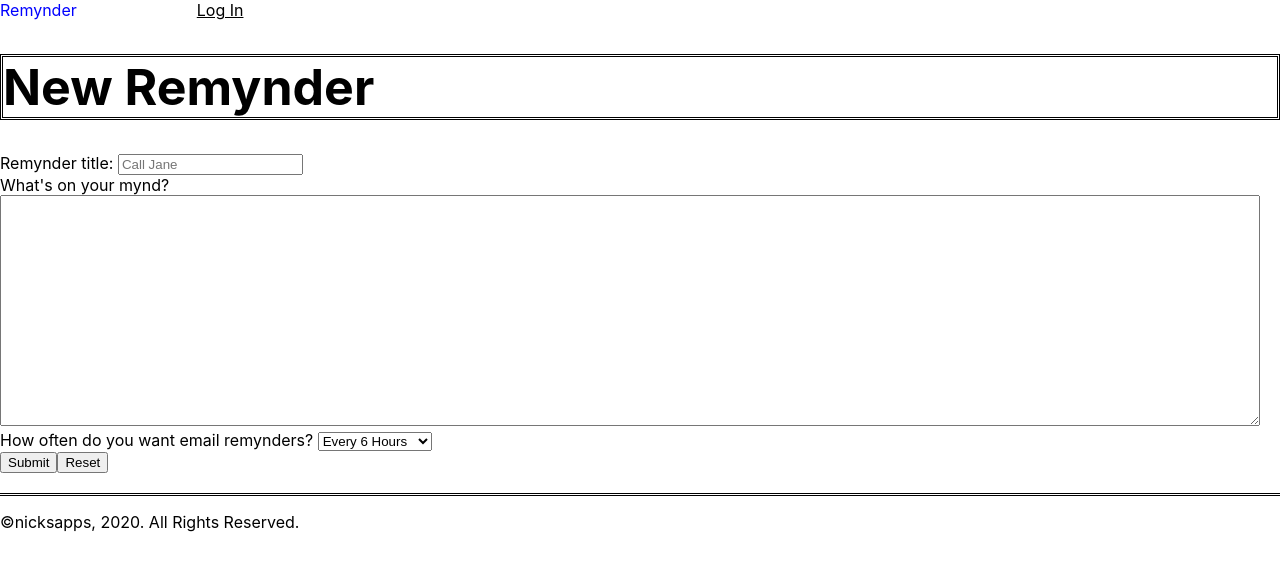
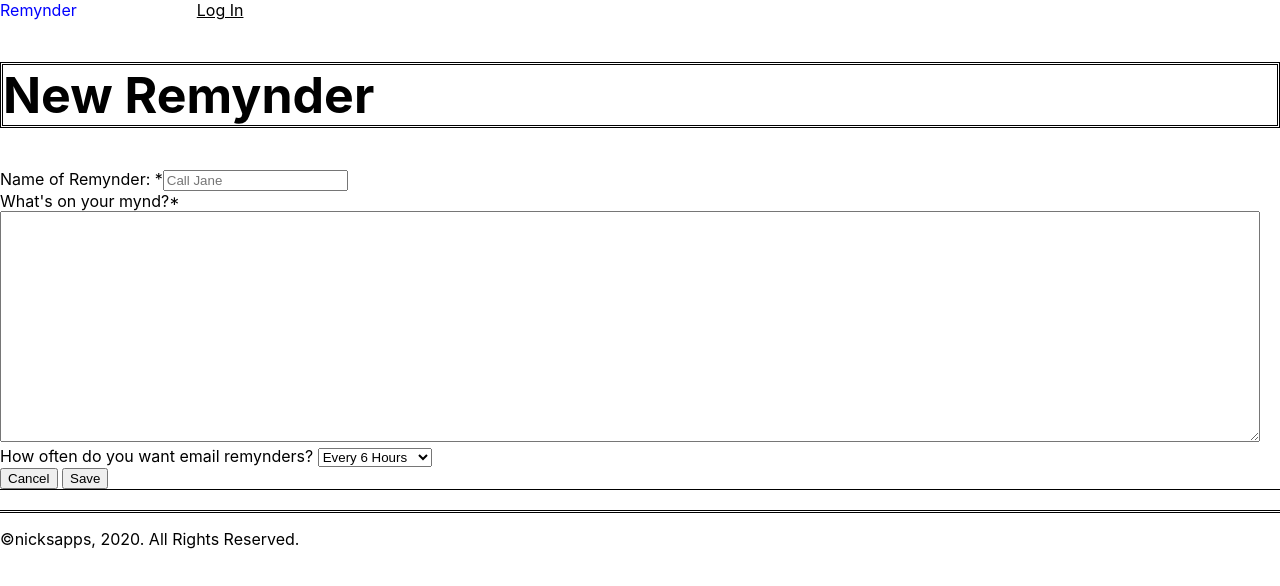
Before and after one commit to nickwilliams4/remynder-app, a React (Create React App) app: page /AddNote in a window 1280 px wide. Shown: the top 586 px of the page. Built offline with nearby package versions, Linux system fonts and the light colour scheme; no server answers.

Commit message:
working delete button

```diff
--- a/package.json
+++ b/package.json
@@ -6,6 +6,7 @@
     "@testing-library/jest-dom": "^4.2.4",
     "@testing-library/react": "^9.5.0",
     "@testing-library/user-event": "^7.2.1",
+    "moment": "^2.24.0",
     "react": "^16.13.0",
     "react-dom": "^16.13.0",
     "react-router-dom": "^5.1.2",
--- a/src/AddNote/AddNote.js
+++ b/src/AddNote/AddNote.js
@@ -1,44 +1,116 @@
 import React, { Component } from 'react'
-import Content from '../Content/Content'
-import { Link } from 'react-router-dom'
+import config from '../config'
+import ApiContext from '../ApiContext'
+import NotFoundPage from '../NotFoundPage/NotFoundPage'
 import './AddNote.css'
 
+const Required = () => (
+  <span className='AddNote__required'>*</span>
+)
+
 export default class AddNote extends Component {
+  static contextType = ApiContext;
+
+  state = {
+    error: null,
+  };
+
+  handleSubmit = e => {
+    e.preventDefault()
+    const { title, content, remynder } = e.target
+    const notes = {
+      title: title.value,
+      content: content.value,
+      remynder: remynder.value
+    }
+    this.setState({ error: null })
+    fetch(`${config.API_ENDPOINT}/notes`, {
+      method: 'POST',
+      body: JSON.stringify(notes),
+      headers: { 'Content-Type': 'application/json' }
+
+    })
+      .then(res => {
+        if (!res.ok) {
+          return res.json().then(error => {
+            throw error
+          })
+        }
+        return res.json()
+      })
+      .then(data => {
+        this.context.addNote(data)
+        this.props.history.push('/NotePage')
+      })
+      .catch(error => {
+        this.setState({ error })
+      })
+  }
+  handleClickCancel = () => {
+    this.props.history.push('/')
+  };
+
   render() {
+    const { error } = this.state
     return (
-      <Content className='AddNote'>
+      <NotFoundPage>
+        <section className='AddNote'>
           <main role="main">
             <header>
               <h1>New Remynder</h1>
             </header>
-          <form id="record-remynder">
-            <div class="form-section">
-              <label for="remynder-title">Remynder title: </label>
-              <input type="text" name="remynder-title" placeholder="Call Jane" required></input>
+            <form
+              className="AddNote_form"
+              onSubmit={this.handleSubmit}
+            >
+              <div className='AddNote__error' role='alert'>
+                {error && <p>{error.message}</p>}
               </div>
-            <div class="form-section">
-              <label for="remynder-summary">What's on your mynd?</label>
+              <div className="form-section">
+                <label htmlFor="title">
+                  Name of Remynder:
+                  {' '}
+                  </label>
+                  <Required />
+                <input
+                  type="text"
+                  title="title"
+                  id="title"
+                  placeholder="Call Jane"
+                  required>
+                  </input>
+              </div>
               <div>
-              <textarea name="remynder-summary" rows="15" required></textarea>
+                <label htmlFor="content">
+                  What's on your mynd?
+                  {''}
+                  <Required />
+                  </label>
+                  <textarea title="content" id="content" rows="15" required></textarea>
               </div>
-            </div>
-            <div class="frequency-container" class="form-section">
-              <label for="frequency">How often do you want email remynders? </label>
-              <select id="cars">
-                <option value="six-hours">Every 6 Hours</option>
-                <option value="twelve-hours">Every 12 Hours</option>
-                <option value="twenty-four-hours">Every 24 Hours</option>
-                <option value="forty-eight-hours">Every 2 Days</option>
-                <option value="custom">Custom</option>
+              <div className="frequency-container" className="form-section">
+                <label htmlFor="frequency">How often do you want email remynders? </label>
+                <select title="remynder" id="remynder">
+                  <option value="Every 6 Hours">Every 6 Hours</option>
+                  <option value="Every 12 Hours">Every 12 Hours</option>
+                  <option value="Every 24 Hours">Every 24 Hours</option>
+                  <option value="Every 2 days">Every 2 Days</option>
                 </select>
               </div>
-            <Link to='/NotePage'>
-            <button type="submit">Submit</button>
-              </Link>
-            <button type="reset">Reset</button>
+
+              <div className='AddNote__buttons'>
+            <button type='button' onClick={this.handleClickCancel}>
+              Cancel
+            </button>
+            {' '}
+            <button type='submit'>
+              Save
+            </button>
+          </div>
             </form>
           </main>
-      </Content>
+        </section>
+      </NotFoundPage>
     )
   }
 }
--- a/src/App/App.js
+++ b/src/App/App.js
@@ -6,36 +6,55 @@ import HomePage from '../HomePage/HomePage'
 import NotePage from '../NotePage/NotePage'
 import AddNote from '../AddNote/AddNote'
 import NotFoundPage from '../NotFoundPage/NotFoundPage'
-import {findNote} from '../HelperFunctions'
 import ReturningUser from '../ReturningUser/ReturningUser'
+import config from '../config'
+import ApiContext from '../ApiContext'
+import NoteContent from '../NoteContent/NoteContent'
 
 export default class App extends Component {
   state = {
-    notes: [{id: "1",
-            "title": "Jamaica",
-            "content": "Cancel trip to Jamiaca",
-            created: "3/10/2020",
-            "remynder": "Every 12 hours"
-  },
-  {id: "2",
-  "title": "Dentist",
-  "content": "Make dentist appt for April",
-  created: "2/24/2020",
-  "remynder": "Every 2 days"
-},
-{id: "3",
-            "title": "New Novel Idea",
-            "content": "The dinsosaurs actually moved to Jupiter",
-            created: "1/18/2020",
-            "remynder": "Every 24 hours"
+    notes: []
+  };
+
+
+  componentDidMount() {
+    fetch(`${config.API_ENDPOINT}/notes`)
+      .then((notesRes) => {
+        if (!notesRes.ok)
+          return notesRes.json().then(e => Promise.reject(e));
+        return notesRes.json();
+      })
+      .then((notes) => {
+        this.setState({ notes });
+      })
+      .catch(error => {
+        console.error({ error });
+      });
   }
-]
+
+  handleDeleteNote = note_id => {
+    this.setState({
+        notes: this.state.notes.filter(note => note.id !== note_id)
+    });
 };
 
 
 
+addNote = note => {
+  this.setState({
+    notes: [ ...this.state.notes, note ],
+  })
+}
+
+
   render() {
+    const contextValue = {
+      notes: this.state.notes,
+      deleteNote: this.handleDeleteNote,
+      addNote: this.addNote
+    }
     return (
+      <ApiContext.Provider value={contextValue}>
         <div className='App'>
           <nav>
             <Nav />
@@ -43,8 +62,9 @@ export default class App extends Component {
           <main>
             <Switch>
               <Route exact path='/' component={HomePage} />
-            <Route path='/NotePage'><NotePage notes={this.state.notes}/></Route>
-            <Route path='/AddNote' component={AddNote} />
+              <Route path='/NotePage'><NotePage /></Route>
+              <Route path="/AddNote" component={AddNote} />
+              <Route path="/note/:note_id" component={NoteContent} />
               <Route path='/ReturningUser' component={ReturningUser} />
               <Route component={NotFoundPage} />
             </Switch>
@@ -53,6 +73,7 @@ export default class App extends Component {
             <Footer />
           </footer>
         </div>
+      </ApiContext.Provider>
     )
   }
 }
--- a/src/HelperFunctions.js
+++ b/src/HelperFunctions.js
@@ -1,2 +1,2 @@
-export const findNote = (notes=[], noteId) =>
-  notes.find(note => note.id === noteId)
+export const findNote = (notes=[], note_id) =>
+  notes.find(note => note.id === note_id)
--- a/src/NotFoundPage/NotFoundPage.js
+++ b/src/NotFoundPage/NotFoundPage.js
@@ -1,13 +1,21 @@
 import React, { Component } from 'react'
-import Content from '../Content/Content'
 
 export default class NotFoundPage extends Component {
+  constructor(props) {
+    super(props);
+    this.state = {
+      hasError: false
+    };
+  }
+  static getDerivedStateFromError(error) {
+    return { hasError: true };
+  }
   render() {
+    if (this.state.hasError) {
     return (
-      <Content className='NotFoundPage'>
-        <h2>Page Not Found</h2>
-        <p>This page doesn't exist, try going back or using the navigation menu</p>
-      </Content>
-    )
+      <h2>Something went wrong. Please try again later.</h2>
+    );
+    }
+    return this.props.children;
   }
 }
--- /dev/null
+++ b/src/Note/Note.css
@@ -0,0 +1,17 @@
+.newRemynder {
+  text-decoration: underline;
+}
+
+section {
+  border-bottom: solid;
+  border-width: thin;
+}
+
+.Note {
+  border-bottom: solid;
+  border-width: thin;
+}
+
+ul {
+  padding: 0;
+}
--- /dev/null
+++ b/src/NoteContent/NoteContent.js
@@ -0,0 +1,41 @@
+import React from 'react'
+import ApiContext from '../ApiContext'
+import { findNote } from '../HelperFunctions'
+import moment from 'moment'
+
+export default class NoteContent extends React.Component {
+  static defaultProps = {
+    history: {
+      goBack: () => { }
+    },
+    match: {
+      params: {}
+    }
+  }
+  static contextType = ApiContext;
+
+  render() {
+    const { notes } = this.context
+    const { note_id } = this.props.match.params
+    const note = findNote(notes, note_id) || {}
+    console.log(note_id)
+    return (
+      <div className='NotePageNav'>
+        <div className='Note_title'>{note.title}</div>
+        <h4>{note.content}</h4>
+      <div className='Note__dates'>
+        <div className='Note__dates-modified'>
+          Modified:
+          {' '}
+          <span className='Date'>
+            {moment(note.created).format('MMM Do YYYY')}
+          </span>
+        </div>
+      </div>
+      <div className='Note__Content'>
+      </div>
+      <p>Remynder: {note.remynder}</p>
+      </div>
+    )
+  }
+}
--- a/src/NotePage/NotePage.css
+++ b/src/NotePage/NotePage.css
@@ -2,7 +2,7 @@
   text-decoration: underline;
 }
 
-section {
-  border-bottom: solid;
-  border-width: thin;
+
+ul {
+  list-style: none;
 }
--- a/src/NotePage/NotePage.js
+++ b/src/NotePage/NotePage.js
@@ -1,12 +1,15 @@
 import React, { Component } from 'react'
 import { Link } from 'react-router-dom'
-import Content from '../Content/Content'
 import './NotePage.css'
+import Note from '../Note/Note'
+import ApiContext from '../ApiContext'
 
 export default class NotePage extends Component {
+  static contextType = ApiContext
+
   render() {
+    const { notes = [] } = this.context
     return (
-      <Content className='notes'>
       <main role="main">
         <header role="banner">
           <h1>Your Remynders</h1>
@@ -19,18 +22,22 @@ export default class NotePage extends Component {
             </Link>
           </header>
         </section>
-          {this.props.notes.map(note =>  <section>
-              <header>
-                <h2>{note.title}</h2>
-                <h4>{note.content}</h4>
-                <p>Created: {note.created}</p>
-                <p>Remynder: {note.remynder}</p>
-              </header>
-              <button>Edit</button>
-              <button>Delete</button>
-            </section>)}
+        <section className='NoteList'>
+          <ul>
+            {notes.map(note =>
+              <li key={note.id}>
+                <Note
+                  id={note.id}
+                  title={note.title}
+                  content={note.content}
+                  created={note.created}
+                  remynder={note.remynder}
+                />
+              </li>
+            )}
+          </ul>
+        </section>
       </main>
-      </Content>
     )
   }
 }
```
Also changed, not shown: src/Note/Note.js (+24 -16 lines), 1 other file (tests, documents, lock files or other folders). Lines whose indentation alone changed are shown as unchanged.
